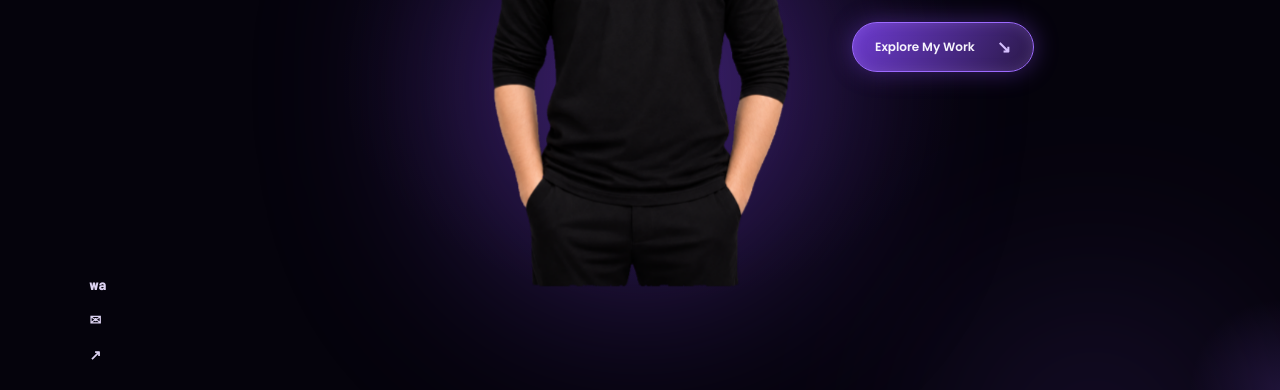
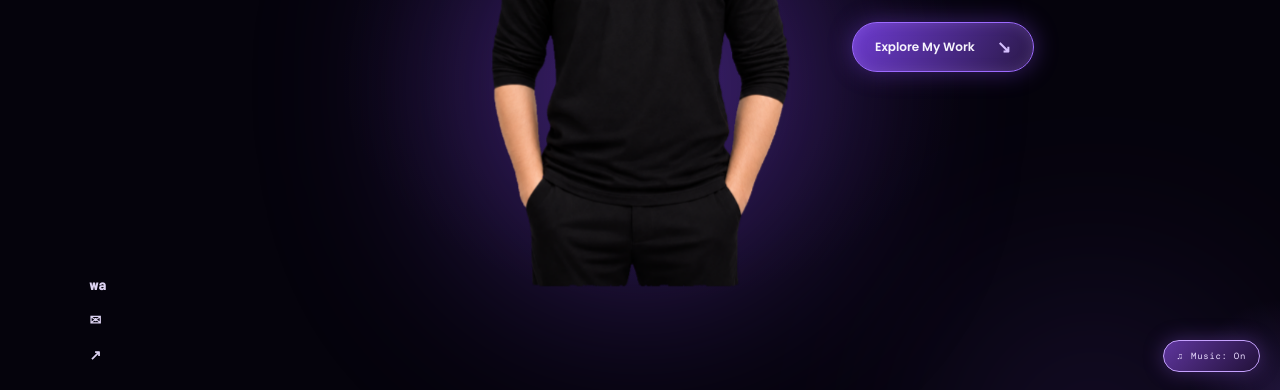
Before and after one commit to kartikkalwadia/kartik-portfolio, a plain HTML site: page index.html in a window 1280 px wide. Shown: the part 410-800 px from the top of the page. Drawn offline with nearby package versions, Linux system fonts and the light colour scheme.

Commit message:
Style lower-right background music control

```diff
--- a/style-live-20261123-v3.css
+++ b/style-live-20261123-v3.css
@@ -405,3 +405,22 @@
   background-image:linear-gradient(145deg,rgba(14,7,28,.35),rgba(5,3,12,.94)),radial-gradient(ellipse at 75% 20%,rgba(154,101,245,.48),transparent 48%),linear-gradient(135deg,#25143b,#08060f) !important;
   background-position:center !important;background-size:cover !important;background-repeat:no-repeat !important;
 }
+
+
+/* Small fixed background-music control, tucked into the lower-right corner. */
+.background-music-toggle{
+  position:fixed;right:20px;bottom:18px;z-index:120;
+  display:flex;align-items:center;gap:8px;
+  padding:9px 13px;border-radius:999px;
+  border:1px solid rgba(190,151,255,.52);
+  background:rgba(15,9,27,.88);backdrop-filter:blur(12px);
+  color:#e9dcff;font:9px var(--mono);letter-spacing:.7px;
+  box-shadow:0 5px 22px rgba(0,0,0,.38),0 0 16px rgba(141,83,222,.16);
+  cursor:pointer;transition:background .2s,border-color .2s,box-shadow .2s;
+}
+.background-music-toggle:hover,.background-music-toggle.is-playing{
+  background:linear-gradient(135deg,rgba(101,57,167,.94),rgba(35,18,58,.96));
+  border-color:#c6a2ff;box-shadow:0 0 20px rgba(146,91,231,.36);
+}
+.background-music-toggle:focus-visible{outline:2px solid #d7bdff;outline-offset:3px}
+@media(max-width:680px){.background-music-toggle{right:12px;bottom:12px;padding:8px 11px;font-size:8px}}
```
